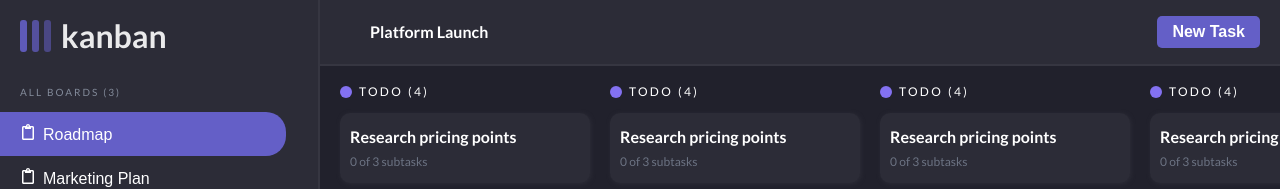
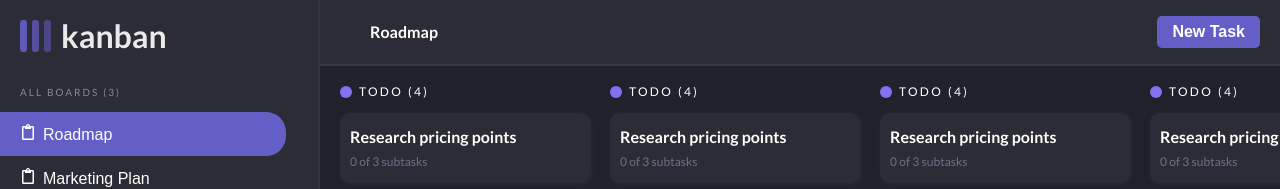
Before and after one commit to egordanilov/kanban-board, a React (Create React App) app: page /board in a window 1280 px wide. Shown: the top 189 px of the page. Built offline with nearby package versions, Linux system fonts and the light colour scheme.

Commit message:
Active Board now changes in Canvas Header

```diff
--- a/src/components/CanvasHeader.tsx
+++ b/src/components/CanvasHeader.tsx
@@ -1,4 +1,6 @@
 import styled from "styled-components";
+import { useSelector } from "react-redux";
+import { RootState } from "../store/store";
 
 const CanvasHeaderWrapper = styled.div`
     display: flex;
@@ -35,9 +37,10 @@ const CanvasHeaderAddNewTask = styled.button`
 `;
 
 function CanvasHeader() {
+    const activeBoard = useSelector((state: RootState) => state.task.activeBoard);
     return(
         <CanvasHeaderWrapper>
-            <BoardNameHeading>Platform Launch</BoardNameHeading>
+            <BoardNameHeading>{activeBoard}</BoardNameHeading>
             <CanvasHeaderAddNewTask>New Task</CanvasHeaderAddNewTask>
         </CanvasHeaderWrapper>
     )
```
